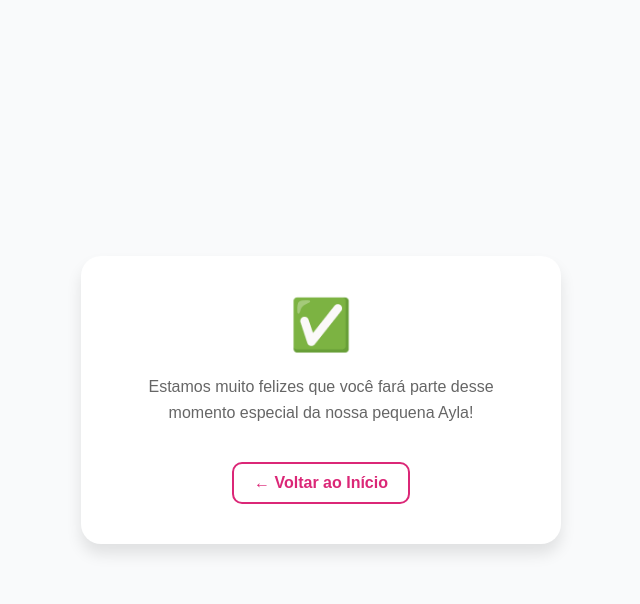
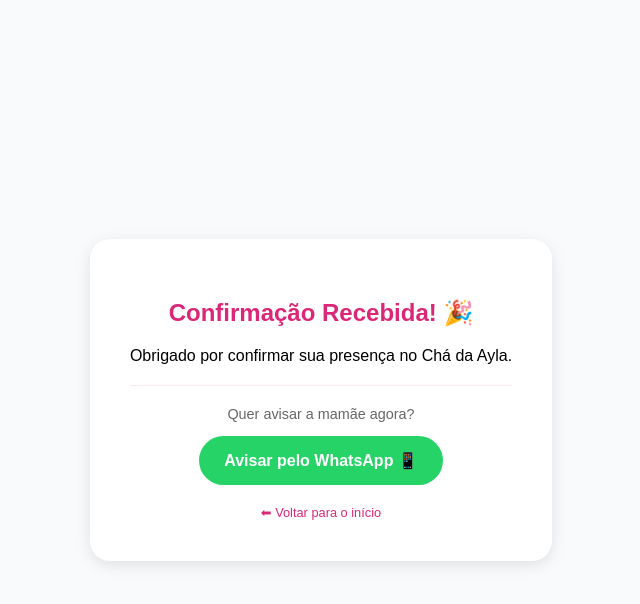
Before and after one commit to Laedio/Projeto_2_Ch-_de_BB, a Flask app: page /sucesso in a window 1280 px wide. Shown: the top 604 px of the page, without its empty margins (319-959 px from the left). Run offline with Flask 3, Linux system fonts and the light colour scheme.

Commit message:
git commit -m

```diff
--- a/templates/sucesso.html
+++ b/templates/sucesso.html
@@ -5,22 +5,33 @@
     <title>Sucesso - Chá da Ayla</title>
 </head>
 <body style="background-color: #f9fafb; font-family: sans-serif; display: flex; justify-content: center; align-items: center; height: 100vh; margin: 0;">
-    <div style="background: white; padding: 40px; border-radius: 20px; box-shadow: 0 10px 15px rgba(0,0,0,0.1); text-align: center; max-width: 400px;">
-        <div style="font-size: 50px; margin-bottom: 20px;">✅</div>
+      <div style="text-align: center; padding: 40px; background: white; border-radius: 20px; box-shadow: 0 4px 15px rgba(0,0,0,0.1);">
+      <h2 style="color: #db2777;">Confirmação Recebida! 🎉</h2>
+      <p>Obrigado por confirmar sua presença no Chá da Ayla.</p>
 
-        {% with messages = get_flashed_messages() %}
-          {% if messages %}
-            {% for message in messages %}
-              <h2 style="color: #db2777; margin-bottom: 10px;">{{ message }}</h2>
-            {% endfor %}
-          {% endif %}
-        {% endwith %}
+      <hr style="border: 0; border-top: 1px solid #fce7f3; margin: 20px 0;">
 
-        <p style="color: #666; line-height: 1.6;">Estamos muito felizes que você fará parte desse momento especial da nossa pequena Ayla!</p>
+      <p style="font-size: 0.9rem; color: #666;">Quer avisar a mamãe agora?</p>
 
-        <a href="/" style="display: inline-block; margin-top: 20px; color: #db2777; text-decoration: none; font-weight: bold; border: 2px solid #db2777; padding: 10px 20px; border-radius: 10px; transition: 0.3s;">
-            ← Voltar ao Início
-        </a>
-    </div>
+      <a id="btnZap" href="#" target="_blank"
+        style="display: inline-block; background-color: #25D366; color: white; padding: 15px 25px; border-radius: 50px; text-decoration: none; font-weight: bold; font-size: 1rem; transition: 0.3s;">
+        <i class="fab fa-whatsapp"></i> Avisar pelo WhatsApp 📱
+      </a>
+
+      <br><br>
+      <a href="/" style="color: #db2777; text-decoration: none; font-size: 0.8rem;">⬅ Voltar para o início</a>
+  </div>
+
+  <script>
+      // Configurações do Link
+      const telefone = "5585991994249"; // SUBSTITUA: Coloque o número da mãe (com DDD e sem espaços)
+      const mensagem = "Oi! Acabei de confirmar minha presença no Chá da Ayla! Mal posso esperar! 😊";
+
+      // O encodeURIComponent transforma espaços e emojis em códigos de URL
+      const linkFinal = `https://wa.me/${telefone}?text=${encodeURIComponent(mensagem)}`;
+
+      // Atribui o link ao botão
+      document.getElementById("btnZap").href = linkFinal;
+  </script>
 </body>
 </html>
```
